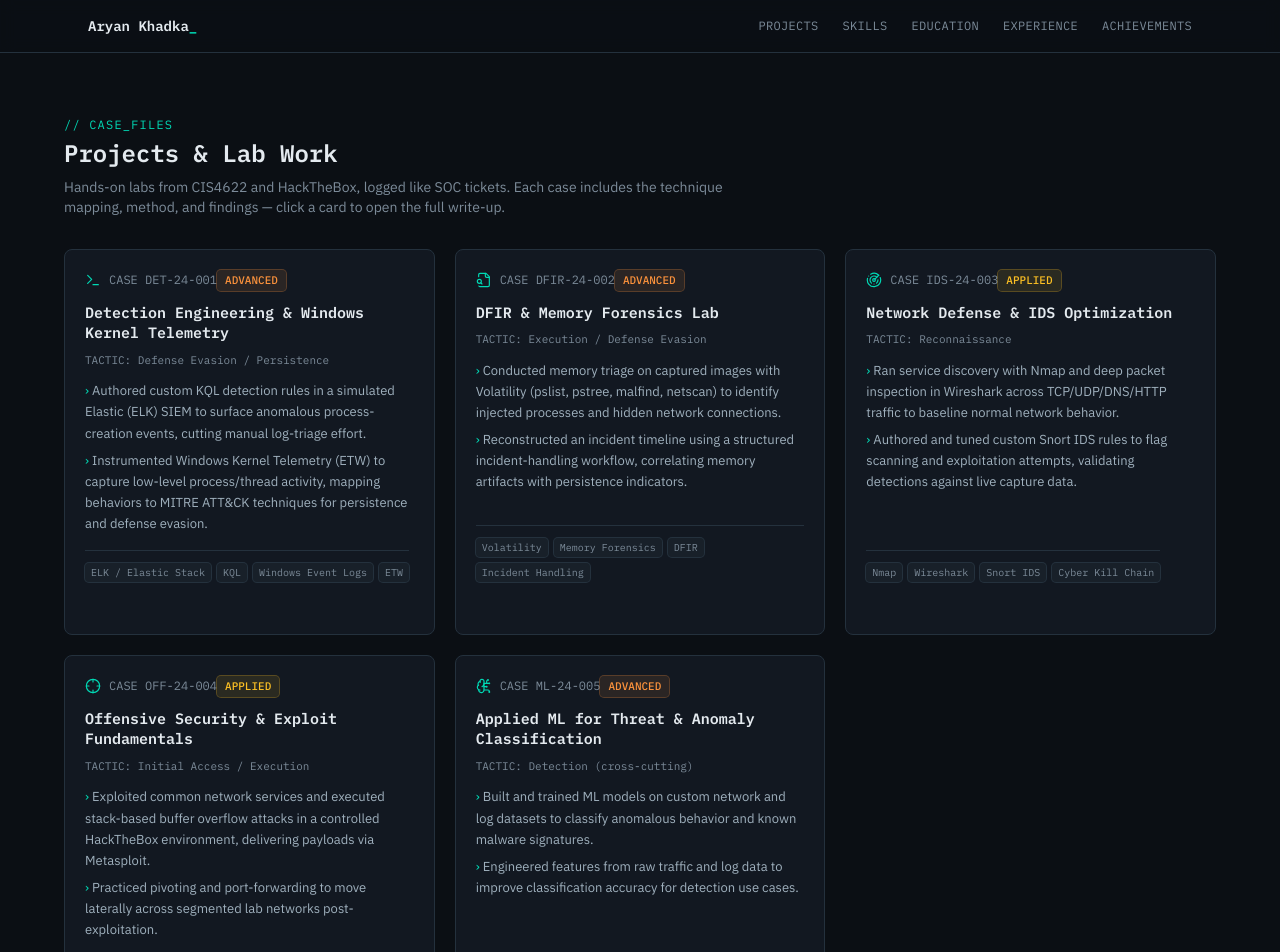
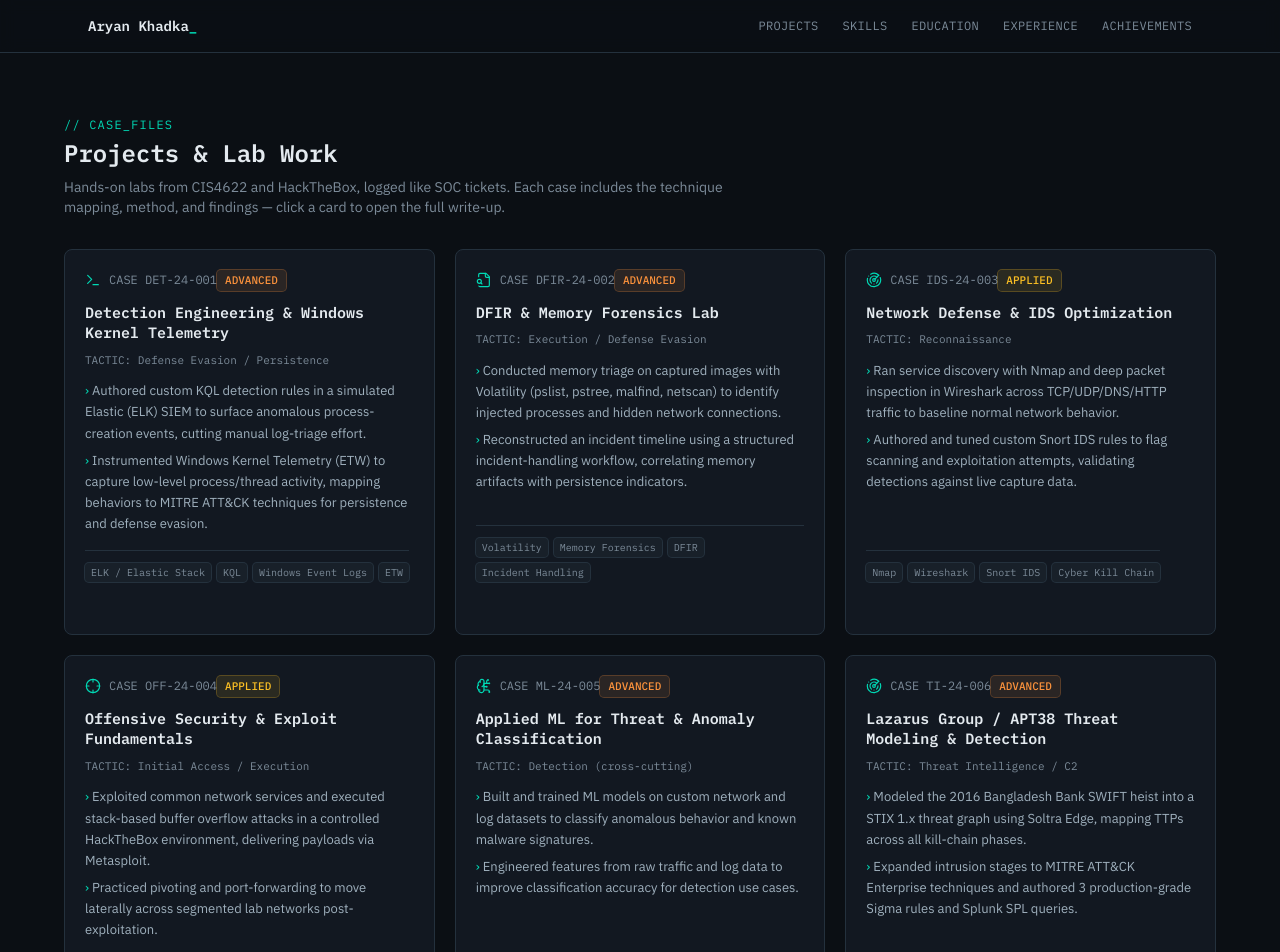
Before and after one commit to Mr-Fool008/cybersecurity-portfolio, a React (Vite) app: page / in a window 1280 px wide. Shown: the top 952 px of the page. Built offline with nearby package versions, Linux system fonts and the light colour scheme.

Commit message:
Add new project case and update findings

```diff
--- a/src/PortfolioSections.jsx
+++ b/src/PortfolioSections.jsx
@@ -144,11 +144,33 @@ const PROJECTS = [
         "Engineered features (frequency, entropy, timing) and trained a classification model in Python.",
         "Scored the model against held-out labeled IOC data and compared precision/recall to rule-based detection.",
       ],
-      findings:
-        "Model-based scoring surfaced a class of low-and-slow anomalies that static thresholds missed.",
+      findings: "Model-based scoring surfaced a class of low-and-slow anomalies that static thresholds missed.",
     },
   },
+  {
+    caseId: "TI-24-006",
+    tier: "Advanced",
+    tactic: "Threat Intelligence / C2",
+    icon: Radar,
+    title: "Lazarus Group / APT38 Threat Modeling & Detection",
+    bullets: [
+      "Modeled the 2016 Bangladesh Bank SWIFT heist into a STIX 1.x threat graph using Soltra Edge, mapping TTPs across all kill-chain phases.",
+      "Expanded intrusion stages to MITRE ATT&CK Enterprise techniques and authored 3 production-grade Sigma rules and Splunk SPL queries.",
+    ],
+    tags: ["STIX/TAXII", "MITRE ATT&CK", "Sigma", "Splunk SPL", "Threat Modeling"],
+    writeup: {
+      objective: "Model the multi-stage SWIFT bank heist in STIX, map techniques to ATT&CK, and engineer detection logic for log tampering and C2 beaconing.",
+      method: [
+        "Constructed a structured STIX package linking threat actors, malware behaviors (Banswift), and C2 observables.",
+        "Mapped kill-chain stages to MITRE ATT&CK IDs across Initial Access, Defense Evasion (T1565.001), and C2 (T1071.001).",
+        "Authored Sigma detection rules and Splunk SPL queries targeting database tampering and anomalous outbound beaconing.",
+      ],
+      findings: "Demonstrated that adversary dwell time relied on record suppression; engineered detections to catch transaction tampering in near-real-time.",
+    },
+    repoUrl: "https://github.com/Mr-Fool008/cybersecurity-portfolio",
+  },
 ];
+
 
 const SKILL_GROUPS = [
   {
@@ -253,13 +275,23 @@ function CaseModal({ project, onClose }) {
           </div>
 
           <div className="flex items-center gap-2 border-t border-[#24313D] pt-4">
+            {project.repoUrl ? (
+              <a
+                href={project.repoUrl}
+                target="_blank"
+                rel="noopener noreferrer"
+                className="inline-flex items-center gap-1.5 rounded-md bg-[#00D9B5]/10 px-3 py-1.5 font-mono text-xs text-[#00D9B5] ring-1 ring-[#00D9B5]/30 transition hover:bg-[#00D9B5]/20"
+              >
+                <Github className="h-3.5 w-3.5" /> View Case Study
+                </a>
+              ) : (
                 <button
                   disabled
-              title="Write-up coming soon"
                   className="inline-flex cursor-not-allowed items-center gap-1.5 rounded-md bg-[#182029] px-3 py-1.5 font-mono text-xs text-[#5A6B78] ring-1 ring-[#24313D]"
                 >
                   <Github className="h-3.5 w-3.5" /> Repo coming soon
                 </button>
+            )}
           </div>
         </div>
       </div>
```
Lines whose indentation alone changed are shown as unchanged.
